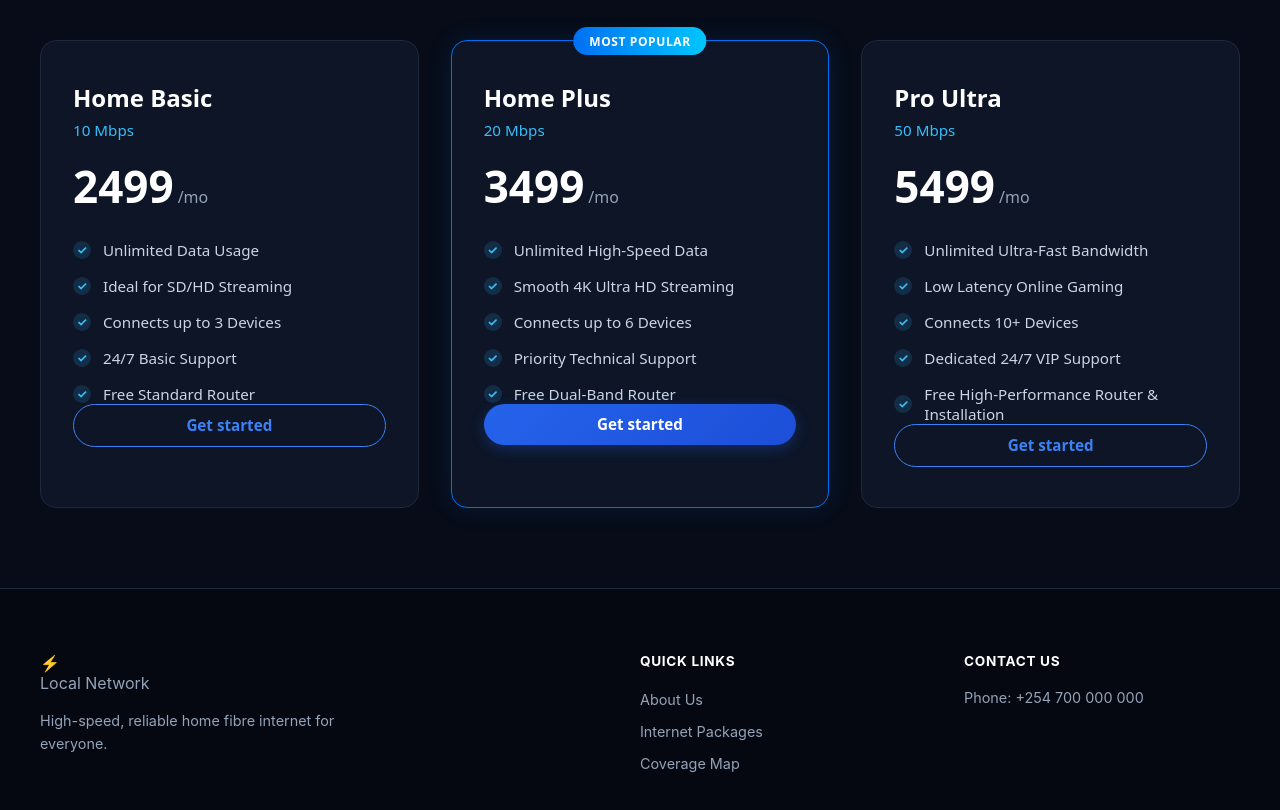
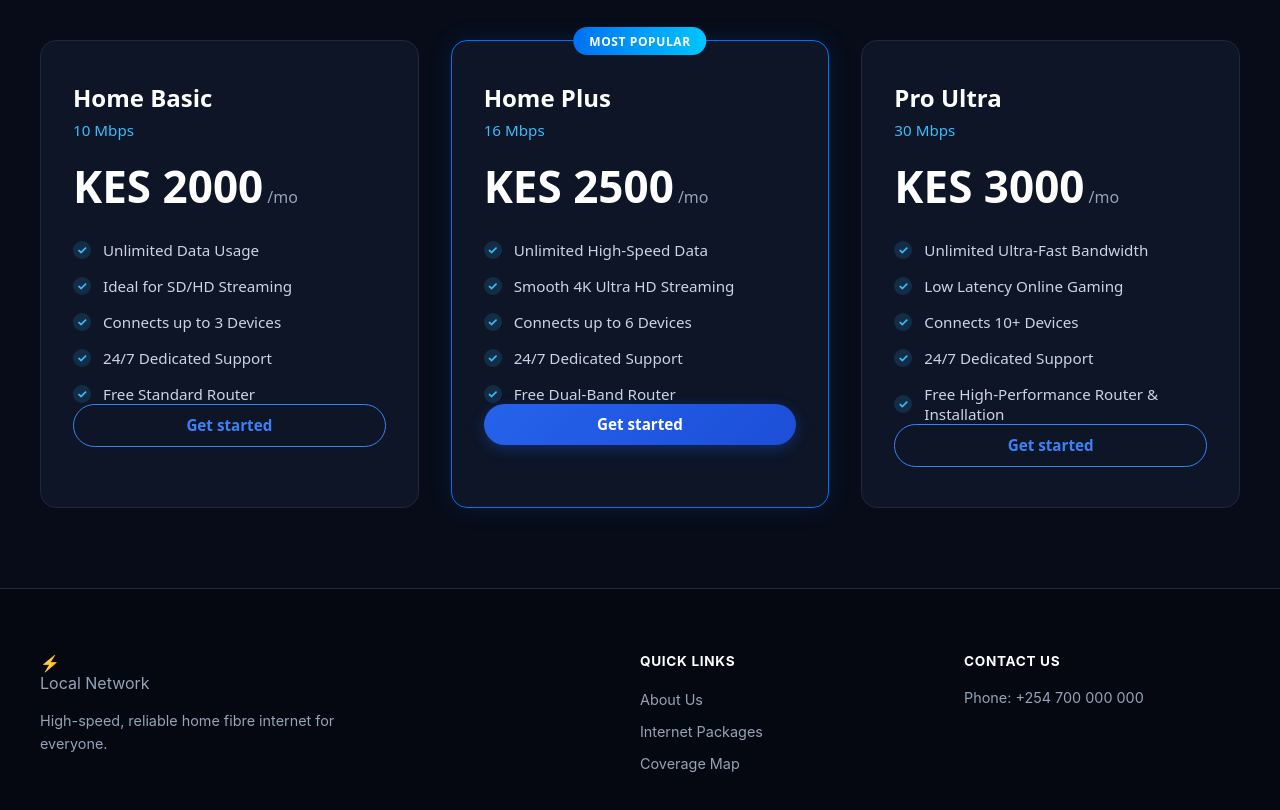
Before and after one commit to darktotem/local-isp-manager, a React (Vite) app: page / in a window 1280 px wide. Shown: the part 1420-2230 px from the top of the page. Built offline with nearby package versions, Linux system fonts and the light colour scheme.

Commit message:
change data

```diff
--- a/src/components/Navbar.tsx
+++ b/src/components/Navbar.tsx
@@ -16,7 +16,6 @@ export const Navbar = () => {
         {/* Brand / Logo */}
         <div className="nav-brand">
           <a href="/" onClick={closeMenu} className="brand-link">
-            <span className="brand-logo-icon">⚡</span>
             <span className="brand-name">Local Network</span>
           </a>
         </div>
--- a/src/data/packages.json
+++ b/src/data/packages.json
@@ -3,7 +3,7 @@
     "id": "pkg-10mbps",
     "name": "Home Basic",
     "speed": "10 Mbps",
-    "price": 2499,
+    "price": "KES 2000",
     "currency": "KSh",
     "period": "month",
     "popular": false,
@@ -11,15 +11,15 @@
       "Unlimited Data Usage",
       "Ideal for SD/HD Streaming",
       "Connects up to 3 Devices",
-      "24/7 Basic Support",
+      "24/7 Dedicated Support",
       "Free Standard Router"
     ]
   },
   {
-    "id": "pkg-20mbps",
+    "id": "pkg-16mbps",
     "name": "Home Plus",
-    "speed": "20 Mbps",
-    "price": 3499,
+    "speed": "16 Mbps",
+    "price": "KES 2500",
     "currency": "KSh",
     "period": "month",
     "popular": true,
@@ -27,15 +27,15 @@
       "Unlimited High-Speed Data",
       "Smooth 4K Ultra HD Streaming",
       "Connects up to 6 Devices",
-      "Priority Technical Support",
+      "24/7 Dedicated Support",
       "Free Dual-Band Router"
     ]
   },
   {
-    "id": "pkg-50mbps",
+    "id": "pkg-30mbps",
     "name": "Pro Ultra",
-    "speed": "50 Mbps",
-    "price": 5499,
+    "speed": "30 Mbps",
+    "price": "KES 3000",
     "currency": "KSh",
     "period": "month",
     "popular": false,
@@ -43,7 +43,7 @@
       "Unlimited Ultra-Fast Bandwidth",
       "Low Latency Online Gaming",
       "Connects 10+ Devices",
-      "Dedicated 24/7 VIP Support",
+      "24/7 Dedicated Support",
       "Free High-Performance Router & Installation"
     ]
   }
```
